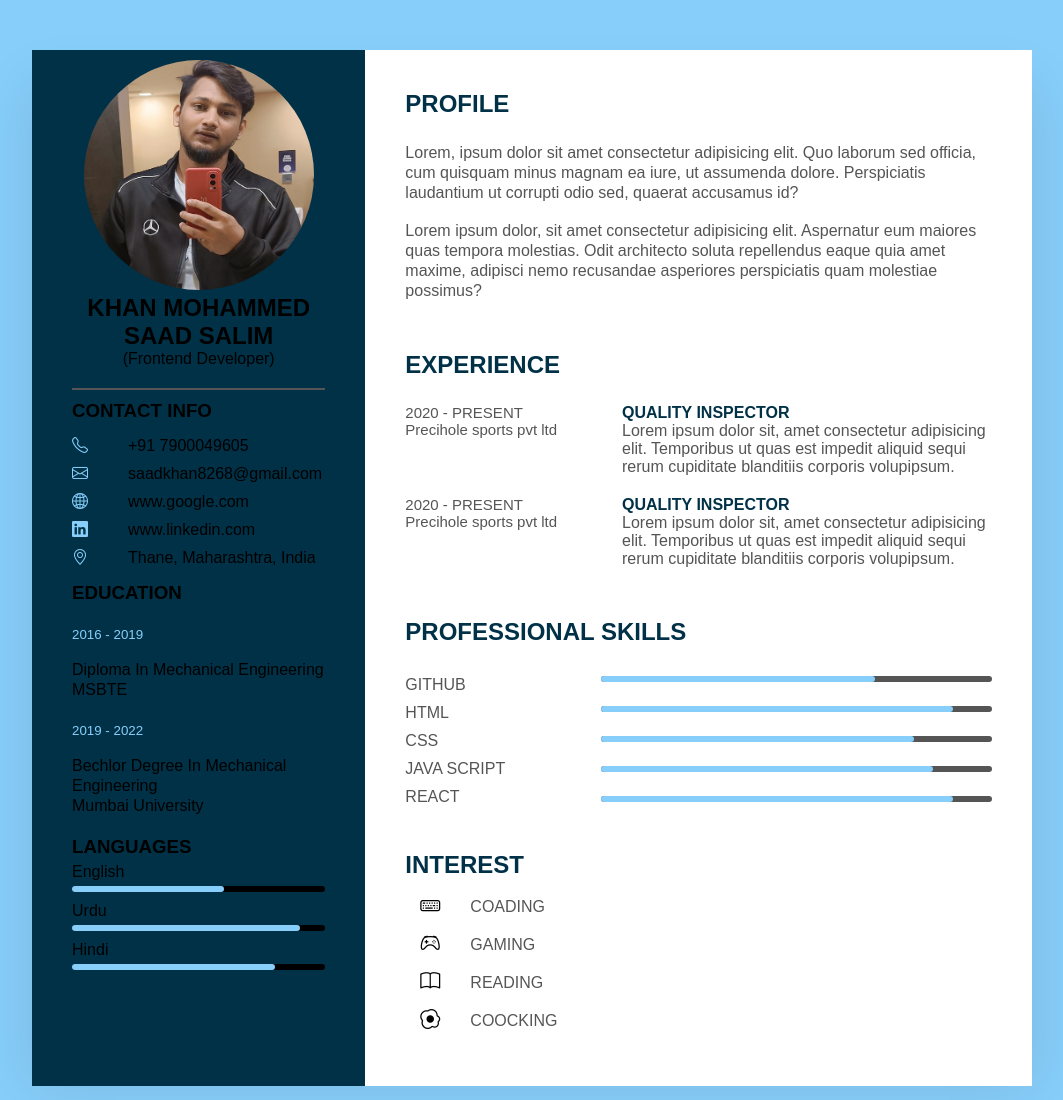
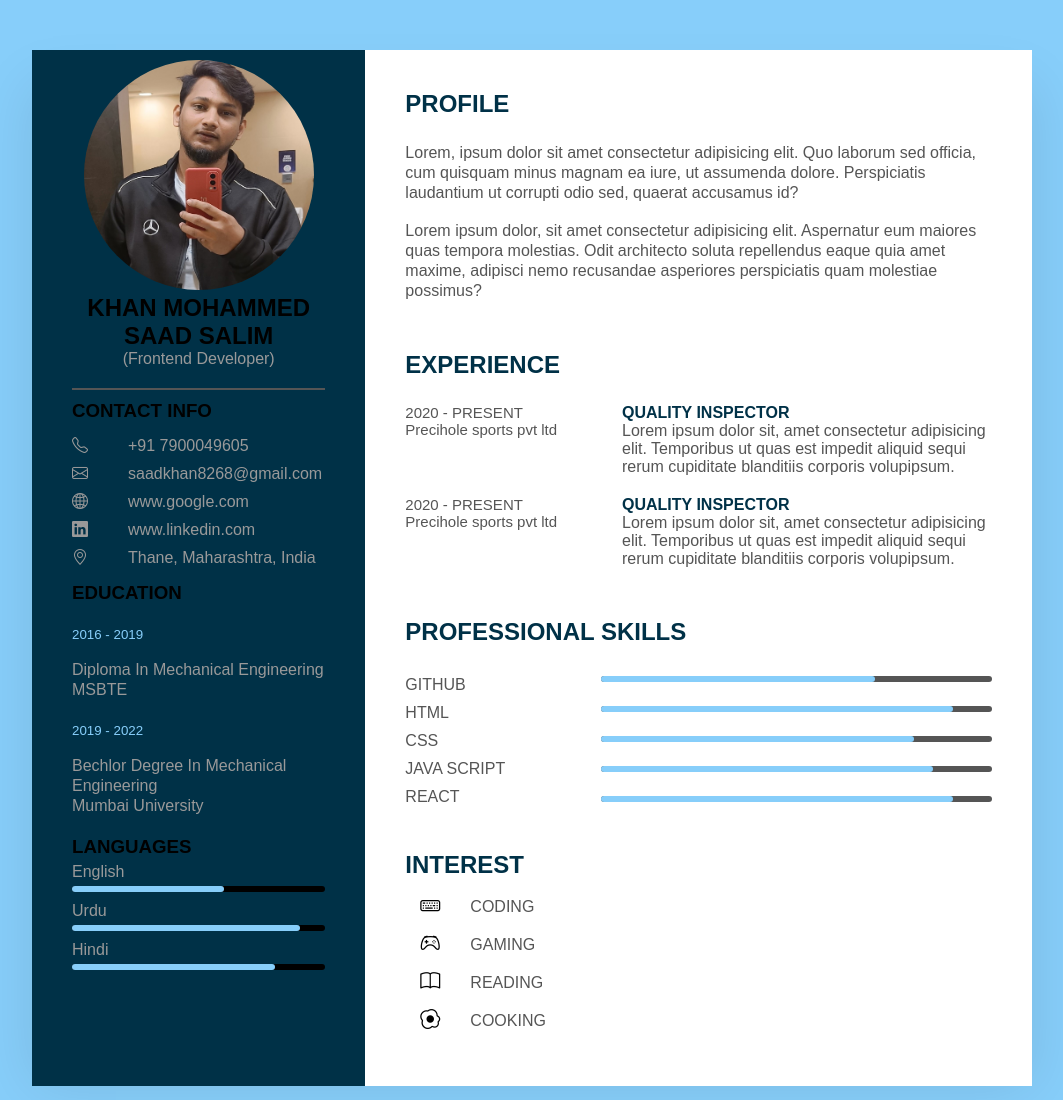
Before and after one commit to 1khansaad/08-Responsive-Resume-Project, a plain HTML site: page index.html in a window 1280 px wide. Shown: the whole page, without its empty margins (108-1171 px from the left). Drawn offline with nearby package versions, Linux system fonts and the light colour scheme.

Commit message:
changed side one text color and corrected some spelling mistakes

```diff
--- a/index.html
+++ b/index.html
@@ -135,10 +135,10 @@
             </div>
             <div class="interest">
                 <h2>INTEREST</h2>
-                <span><i class="bi bi-keyboard"></i>COADING</span>
+                <span><i class="bi bi-keyboard"></i>CODING</span>
                 <span><i class="bi bi-controller"></i>GAMING</span>
                 <span><i class="bi bi-book"></i>READING</span>
-                <span><i class="bi bi-egg-fried"></i>COOCKING</span>
+                <span><i class="bi bi-egg-fried"></i>COOKING</span>
             </div>
         </div>
     </div>
--- a/style.css
+++ b/style.css
@@ -58,9 +58,13 @@ body {
 .content {
   display: flex;
 }
+.side-one p,
+.side-one span,
+.side-one li {
+  color: #999;
+}
 .icon {
   margin-right: 40px;
-  color: lightskyblue;
 }
 .contact-bx h3 {
   margin: 10px 0;
```
